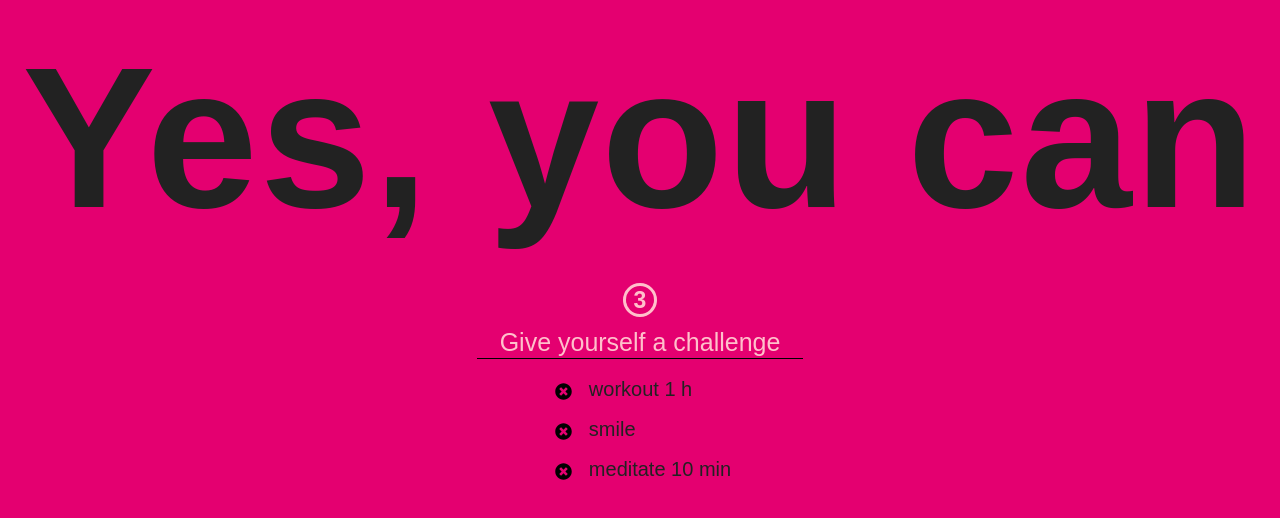
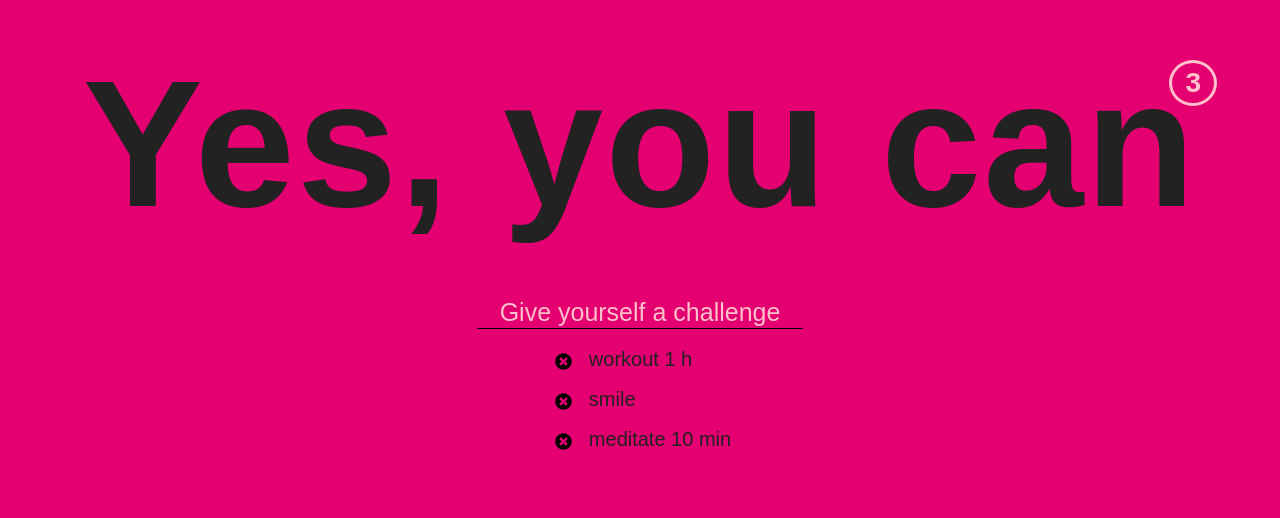
Before and after one commit to dobi01/Yes-you-can, a React app: page / in a window 1280 px wide. Shown: the part 206-724 px from the top of the page. Built offline with nearby package versions, Linux system fonts and the light colour scheme; some packages are replaced by stand-ins of ours; a web font is replaced by a local one.

Commit message:
Add new placeholder when listLenght == 0 & add favicon

```diff
--- a/src/components/Title.css
+++ b/src/components/Title.css
@@ -1,26 +1,27 @@
 .title h1 {
   letter-spacing: 2px;
   font-family: 'Allerta Stencil', sans-serif;
-  font-size: 200px;
-  margin-bottom: 30px;
+  font-size: 180px;
+  margin-bottom: 50px;
   transition: transform 2s, color 2s;
+  position: relative;
 }
+
 .title span {
-  font-size: 23px;
+  font-size: 28px;
   font-weight: bold;
   border-radius: 50%;
   border: 3px solid pink;
-  width: 28px;
-  height: 28px;
+  width: 40px;
+  height: 40px;
   display: inline-block;
-  line-height: 28px;
+  line-height: 40px;
   margin-bottom: 10px;
-  transition: transform 2s;
+  padding-left: 2px;
   color: pink;
-}
-
-.title span:hover {
-  transform: scale(1.2,1.2);
+  position: absolute;
+  top: 20px;
+  right: -20px;
 }
 
 .title h1:hover {
--- a/src/components/Title.js
+++ b/src/components/Title.js
@@ -5,10 +5,11 @@ class Title extends React.Component {
   render() {
     return (
       <div className={style.title}>
-        <h1>Yes, you can</h1>
-        <span>
+        <h1>Yes, you can
+          <span>
            {this.props.listLength}
-        </span>
+          </span>
+        </h1>
       </div>
     );
   }
--- a/src/components/TodoForm.js
+++ b/src/components/TodoForm.js
@@ -26,12 +26,13 @@ class TodoForm extends React.Component {
     });
   }
   render() {
+    let listLength = this.props.listLength;
     return (
       <div>
         <form onSubmit = {event => this.onSubmit(event)}>
           <input
             type = "text"
-            placeholder = "Give yourself a challenge"
+            placeholder = {listLength === 0 ? 'Wow, you made it!' : 'Give yourself a challenge'}
             onChange = {event => this.onChange(event)}
             onKeyUp = {event => this.keyUp(event)}
             value = {this.state.newItem}/>
--- a/src/containers/App.js
+++ b/src/containers/App.js
@@ -46,7 +46,7 @@ class App extends React.Component {
     return (
       <div className = {style.TodoApp}>
         <Title listLength = {this.state.data.length}/>
-        <TodoForm addItem = {this.addTodo.bind(this)}/>
+        <TodoForm listLength = {this.state.data.length} addItem = {this.addTodo.bind(this)}/>
         <TodoList data = {this.state.data} removeItem = {this.removeTodo.bind(this)}/>
       </div>
     );
--- a/src/index.html
+++ b/src/index.html
@@ -3,6 +3,7 @@
 <head>
   <meta charset="UTF-8">
   <title>Yes, you can</title>
+  <link rel="icon" type="image/png" href="favicon.png">
   <script defer src="https://use.fontawesome.com/releases/v5.0.6/js/all.js"></script>
 </head>
 <body>
```
Also changed, not shown: src/favicon.png (added).
